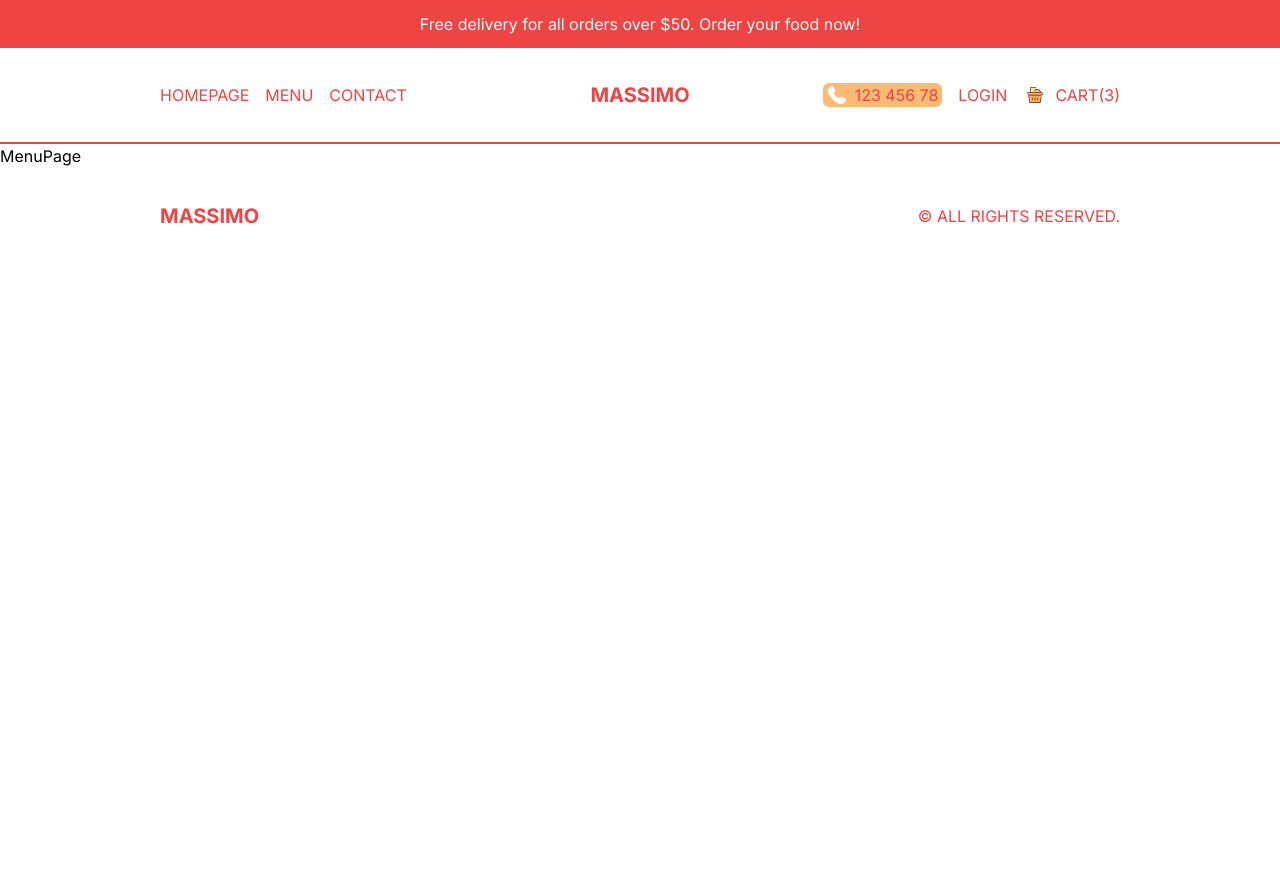
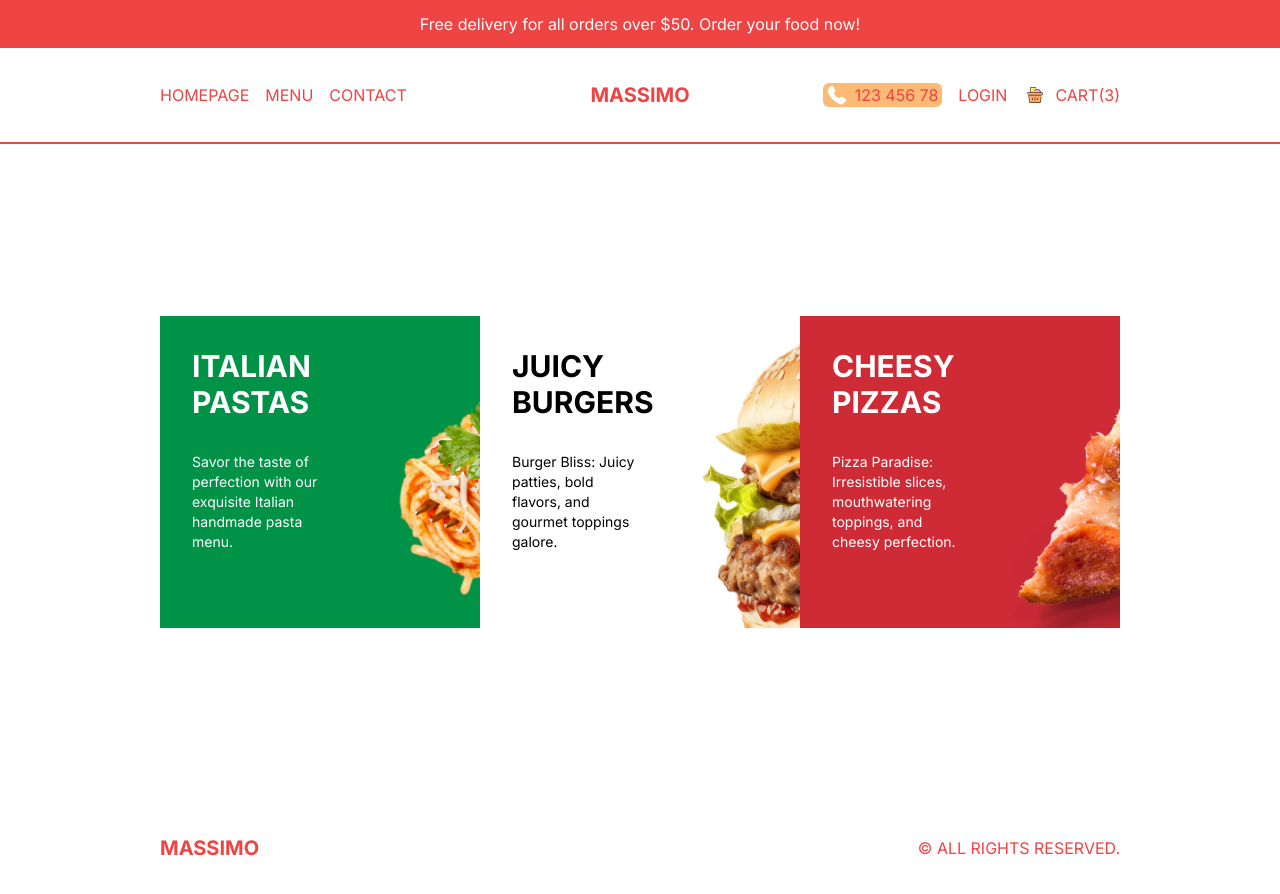
Before and after one commit to mehranehsoleimani66/resturant, a Next.js app: page /menu in a window 1280 px wide. Before the commit the page ends 800 px from the top, so only its background shows below. Built offline with nearby package versions, Linux system fonts and the light colour scheme.

Commit message:
created menupage

```diff
--- a/src/app/menu/page.tsx
+++ b/src/app/menu/page.tsx
@@ -1,7 +1,32 @@
+import { menu } from "@/data";
+import Link from "next/link";
 import React from "react";
 
 const MenuPage = () => {
-  return <div>MenuPage</div>;
+  return (
+    <div className="p-4 lg:px-20 xl:px-40 h-[calc(100vh-6rem)] md:h-[calc(100vh-9rem)] flex flex-col md:flex-row items-center">
+      {menu.map((category) => (
+        <Link
+          href={`/menu/${category.slug}`}
+          key={category.id}
+          className="w-full h-1/3 bg-cover p-8 md:h-1/2"
+          style={{ backgroundImage: `url(${category.img})` }}
+        >
+          <div className={`text-${category.color} w-1/2`}>
+            <h1 className="uppercase font-bold text-3xl">{category.title}</h1>
+            <p className="text-sm my-8">{category.desc}</p>
+            <button
+              className={`hidden 2xl:block bg-${category.color} text-${
+                category.color === "black" ? "white" : "green-500"
+              } py-2 px-4 mb-4 rounded-md`}
+            >
+              Explore
+            </button>
+          </div>
+        </Link>
+      ))}
+    </div>
+  );
 };
 
 export default MenuPage;
```
